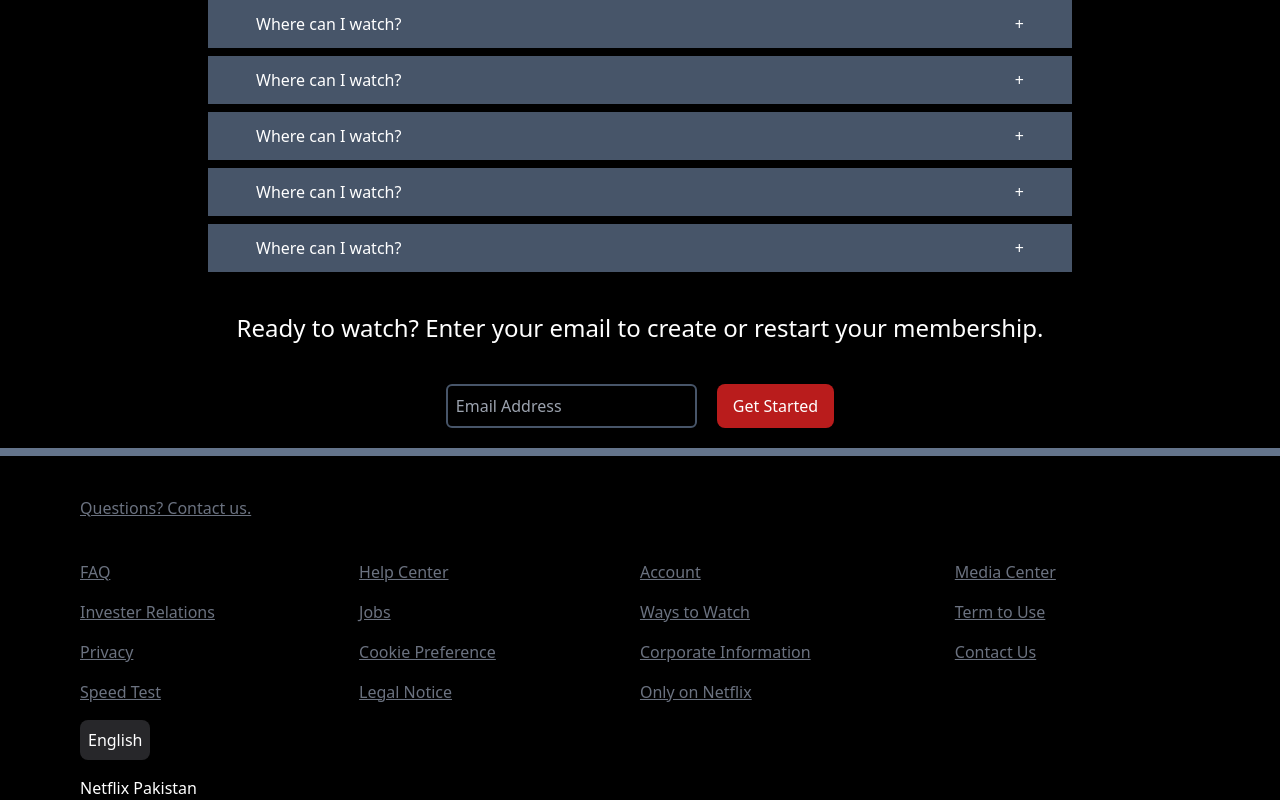
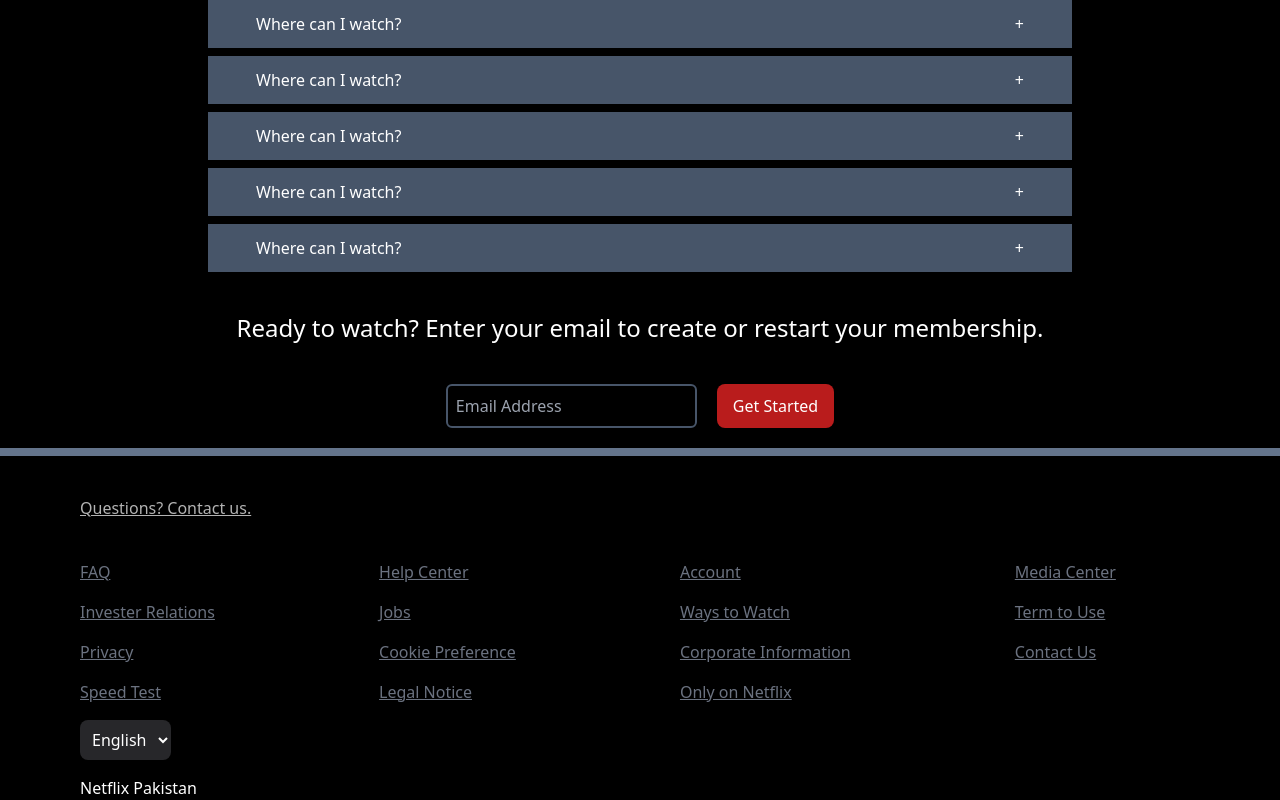
Before and after one commit to Syed-Muhammad-Ali-Raza/Netflix-landing-page-Tailwind-React, a React (Create React App) app: page / in a window 1280 px wide. Shown: the part 2993-3793 px from the top of the page. Built offline with nearby package versions, Linux system fonts and the light colour scheme.

Commit message:
design update

```diff
--- a/src/Components/Footer.js
+++ b/src/Components/Footer.js
@@ -5,11 +5,11 @@ const Footer = () => {
     return (
 
         <>
-           <p className='underline text-gray-500 mx-20 my-10 leading-'>
+           <p className='underline text-[rgba(255,255,255,0.7)] mx-20 my-10 leading-'>
                     Questions? Contact us.
                 </p>
 
-            <div className='grid grid-flow-col mx-20'>
+            <div className='grid grid-flow-col ml-20'>
 
 
                 <div className='one'>
@@ -26,9 +26,12 @@ const Footer = () => {
                         Speed Test
                     </p>
                     <p className='underline text-gray-500 mb-4'>
-                        <button className='btn bg-zinc-800  p-2 rounded-lg text-white'>
-                            English
-                        </button>
+
+                        <select className='btn bg-zinc-800  p-2 rounded-lg text-white'>
+                            <option selected="">
+                                English
+                            </option>
+                        </select>
                     </p>
                     <p className=' text-white'>
                        Netflix Pakistan
```
